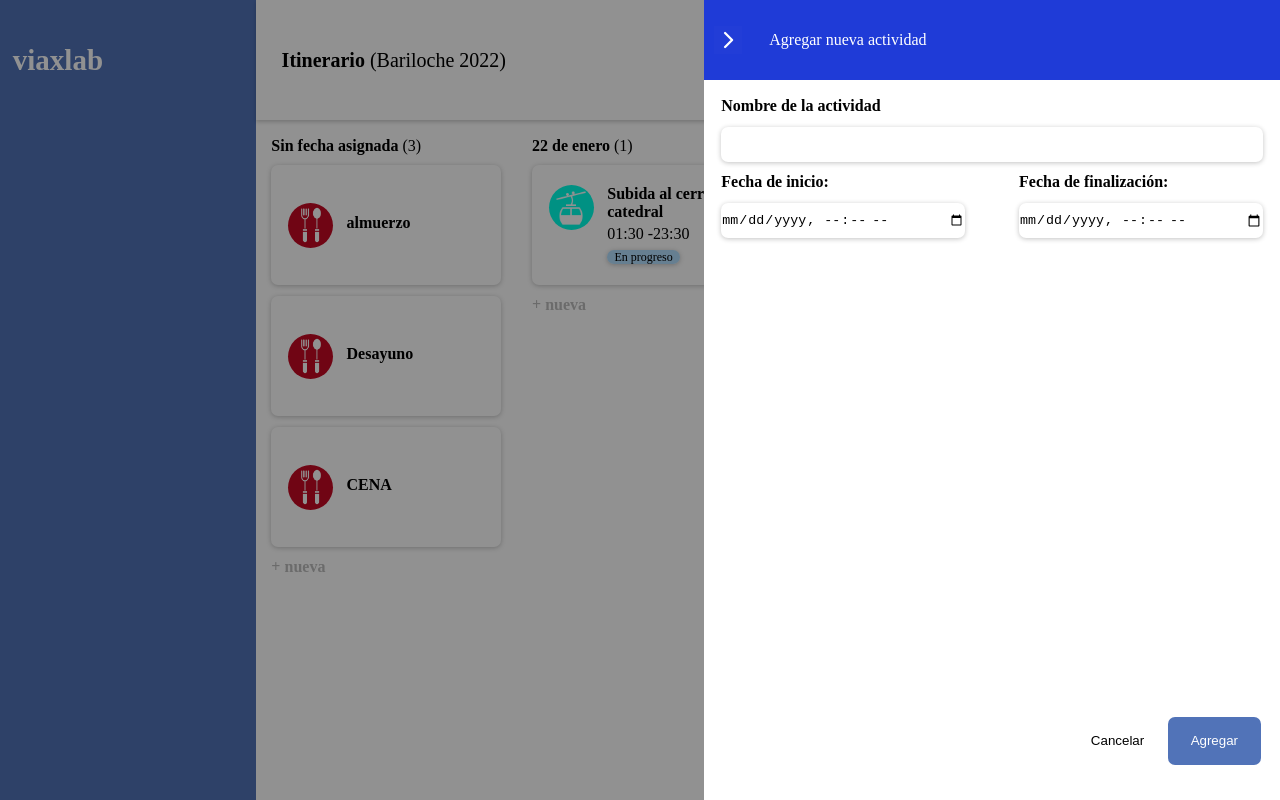
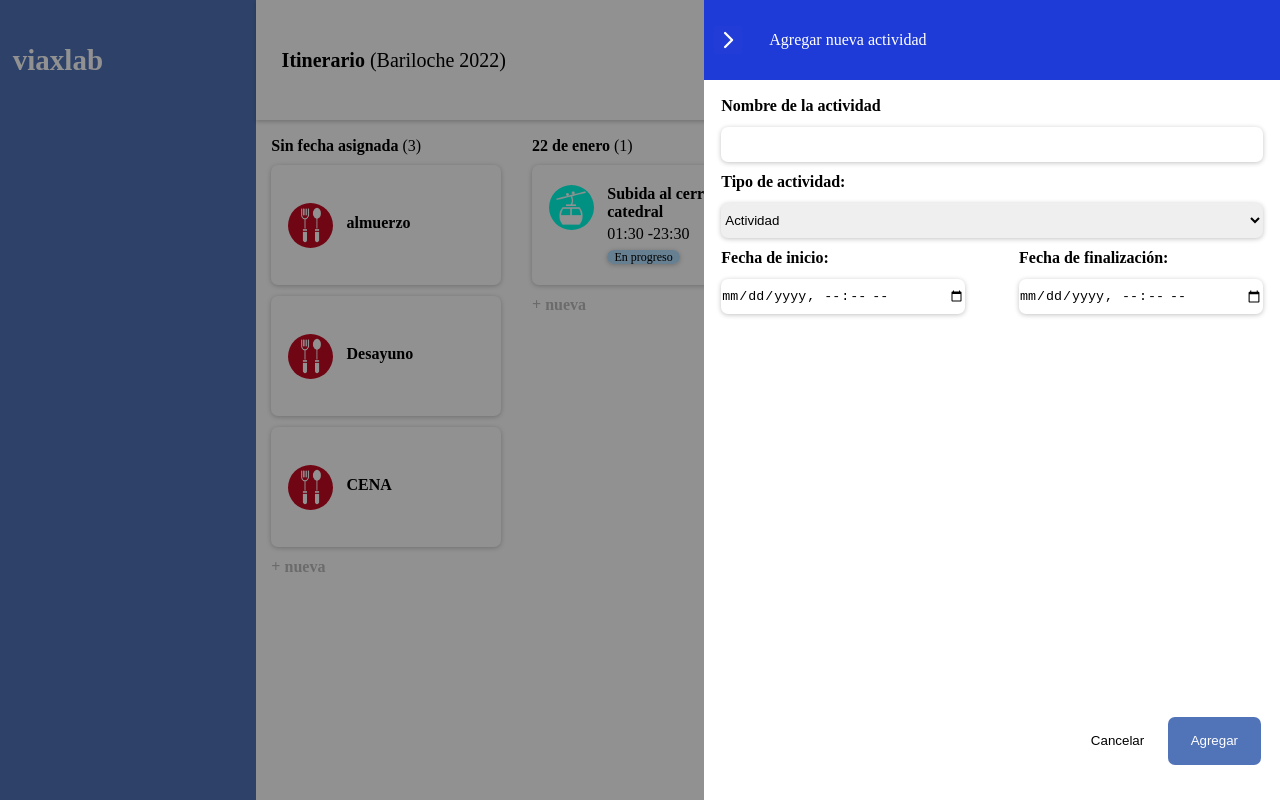
Before and after one commit to franciscoJSanchez123/viaxlabFrontend, an Angular app: page / in a window 1280 px wide. Both pictures are taken after a click on the button "Nueva Actividad". Built offline with nearby package versions, Linux system fonts and the light colour scheme.

Commit message:
add selct

```diff
--- a/src/app/component/activity-form/activity-form.component.css
+++ b/src/app/component/activity-form/activity-form.component.css
@@ -172,6 +172,21 @@ input{
   color: #c72929;
 }
 
+/*..-----------------------------------------------------------------------------------------------*/
+.activity-type{
+    display: flex;
+    flex-direction: column;
+    padding-top: 2%
+}
+
+select{
+    height: 35px;
+    border: none;
+    outline: none;
+    box-shadow: 0 1px 5px rgba(0, 0, 0, 0.24);
+    border-radius: 7px;
+}
+/*..-----------------------------------------------------------------------------------------------*/
 
 @media screen and (max-width: 767px) {
 
--- a/src/app/component/activity-form/activity-form.component.html
+++ b/src/app/component/activity-form/activity-form.component.html
@@ -23,6 +23,14 @@
             <label><b>Nombre de la actividad</b></label>
             <div class="validator" [hidden]="nameIsValid" >*El nombre es requerido</div>
             <input #nameValidator="ngModel" (change)="onChangeName(nameValidator)" type="text"  name="name" [(ngModel)]="activityForm.title" [value]="activityForm.title" required minlength="3" maxlength="25">
+
+            <div class="activity-type">
+              <label><b>Tipo de actividad:</b></label>
+              <select name="miselect" [(ngModel)]="activityForm.type">
+                <option [value]="'FOOD'" >Comida</option>
+                <option [value]="'ACTIVITY'" >Actividad</option>
+                </select>
+            </div>
 
             <div class="date-form">
 
--- a/src/app/component/activity-form/activity-form.component.ts
+++ b/src/app/component/activity-form/activity-form.component.ts
@@ -15,7 +15,7 @@ export class ActivityFormComponent implements OnInit {
     startDate:'',
     endDate:'',
     status:'',
-    type:'',
+    type:'ACTIVITY',
 
   };
   @Input() activity!: Iactivity;
@@ -61,7 +61,7 @@ submitForm(form:any) {
       let objet={
         activityId:Math.floor(Math.random() * 100000000),
         title:this.activityForm.title,
-        type:'ACTIVITY',
+        type:this.activityForm.type,
         startDate:this.activityForm.startDate?(this.activityForm.startDate.replace('T', ' ').concat(':00')):null,
         endDate:this.activityForm.endDate?(this.activityForm.endDate.replace('T', ' ').concat(':00')):null,
         status:this.activityForm.status
```
